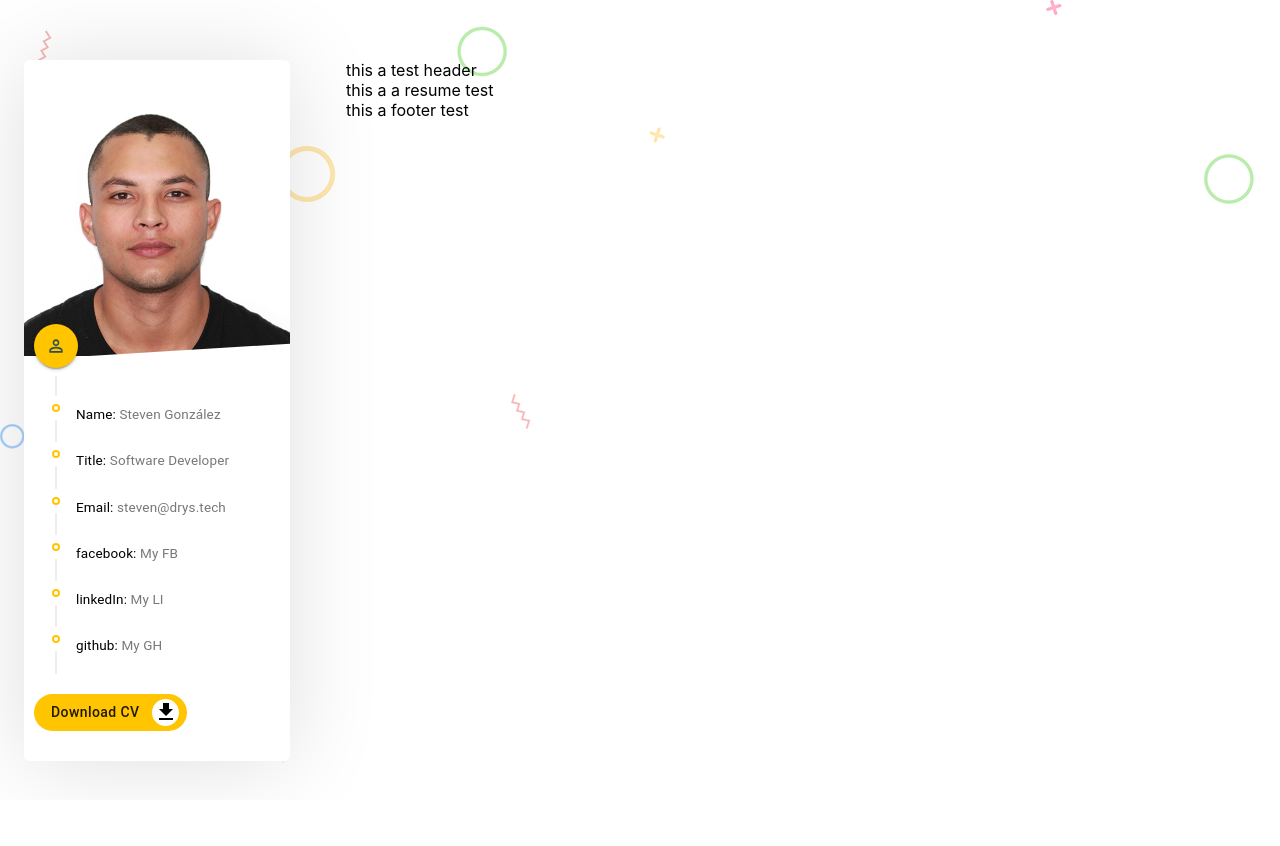
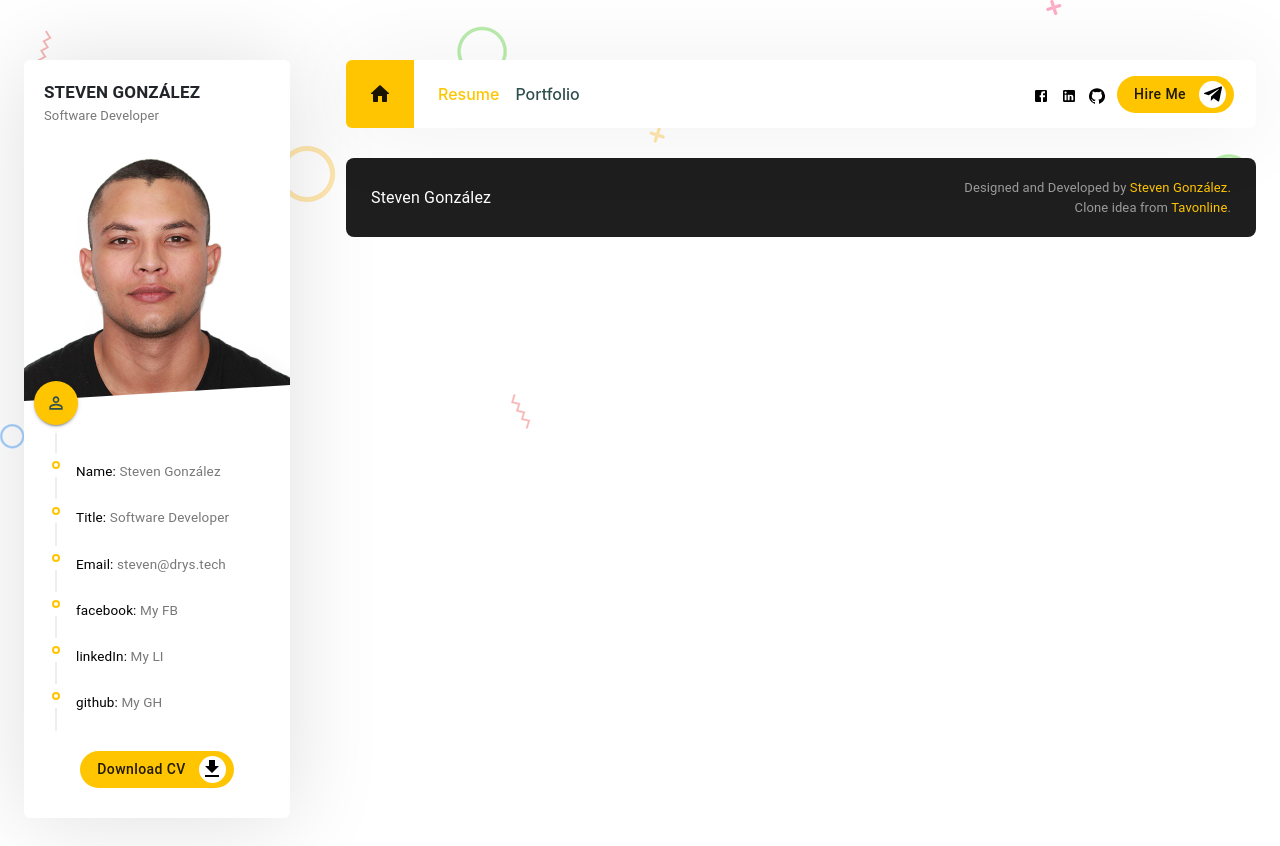
Before and after one commit to stevgonzalezb/resume, a React (Create React App) app: page / in a window 1280 px wide. Before the commit the page ends 800 px from the top, so only its background shows below. Built offline with nearby package versions, Linux system fonts and the light colour scheme.

Commit message:
footer and header finished

```diff
--- a/package.json
+++ b/package.json
@@ -10,7 +10,9 @@
     "@testing-library/jest-dom": "^5.11.9",
     "@testing-library/react": "^11.2.3",
     "@testing-library/user-event": "^12.6.0",
+    "bootstrap": "^4.5.3",
     "react": "^17.0.1",
+    "react-bootstrap": "^1.4.3",
     "react-dom": "^17.0.1",
     "react-router-dom": "^5.2.0",
     "react-scripts": "4.0.1",
--- a/src/App.js
+++ b/src/App.js
@@ -20,8 +20,8 @@ function App() {
           <Profile/>
         </Grid>
         <Grid item xs>
-          <Header/>
             <Router>
+              <Header/>
               <Switch>
                 <Route path='/portfolio'>
                   <Portfolio/>
--- /dev/null
+++ b/src/components/Footer/Footer.css
@@ -0,0 +1,22 @@
+.footer {
+    background-color: #1e1e1e;
+    color: white;
+    display: flex;
+    flex-wrap: wrap;
+    align-items: center;
+    justify-content: space-between;
+    min-height: 70px;
+    border-radius: 8px;
+    padding: 20px 25px;
+}
+
+.footer .footer-copyright {
+    font-size: small;
+    text-align: end;
+    color: #9c9c9c;
+}
+
+.footer .footer-copyright > a {
+    text-decoration: none !important;
+    color: var(--main-color);
+}
--- a/src/components/Footer/Footer.js
+++ b/src/components/Footer/Footer.js
@@ -1,9 +1,24 @@
+import { Typography } from '@material-ui/core'
 import React from 'react'
+import resumeData from '../../utils/resumeData'
+
+import './Footer.css'
 
 const Footer = () => {
     return (
-        <div>
-            this a footer test
+        <div className='footer'>
+            <div className='footer-left' >
+                <Typography className='footer-name' >
+                    {resumeData.name}
+                </Typography>
+            </div>
+            <div className='footer-right' >
+                <Typography className='footer-copyright'>
+                    Designed and Developed by <a href='/' target='_blank' >Steven González.</a>
+                    <br/>
+                    Clone idea from <a href='/' target='_blank' >Tavonline</a>.
+                </Typography>
+            </div>
         </div>
     )
 }
--- /dev/null
+++ b/src/components/Header/Header.css
@@ -0,0 +1,52 @@
+.header {
+    margin-bottom: 30px !important;
+    background-color: white !important;
+    padding: 0 22px 0 0 !important;
+    border-radius: 6px !important;
+    box-shadow: 0px 2px 92px 0px rgba(0, 0, 0, 0.07);
+}
+
+.header .header-nav-link {
+    padding: 0;
+}
+
+.header .header-link {
+    font-weight: 500;
+    color: darkslategray !important;
+}
+
+.header .header-link:hover {
+    font-weight: 500;
+    color: var(--main-color) !important;
+}
+
+
+.header .header-link-active {
+    font-weight: 500;
+    color: var(--main-color) !important;
+}
+
+.header .header-home {
+    background-color: var(--main-color);
+    padding: 22px;
+    display: flex;
+    justify-content: center;
+    align-items: center;
+    border-top-left-radius: 6px;
+    border-bottom-left-radius: 6px;
+}
+
+.header .header-left {
+    margin-right: auto;
+}
+
+.header .header-right {
+    display: flex !important;
+    align-items: center !important;
+}
+
+.header .header-right > a > .MuiSvgIcon-root {
+    font-size: 16px !important;
+    margin-right: 12px;
+    color: black;
+}
--- a/src/components/Header/Header.js
+++ b/src/components/Header/Header.js
@@ -1,11 +1,44 @@
 import React from 'react'
+import { Button, Form, FormControl, Nav, Navbar, NavDropdown } from 'react-bootstrap';
+import { Link, NavLink, withRouter } from 'react-router-dom'
 
-const Header = () => {
+import HomeRoundedIcon from '@material-ui/icons/HomeRounded';
+import TelegramIcon from '@material-ui/icons/Telegram';
+import 'bootstrap/dist/css/bootstrap.min.css';
+import resumeData from '../../utils/resumeData.js';
+import CustomButton from '../Button/Button'
+
+import './Header.css'
+
+const Header = (props) => {
+    const pathName = props?.location?.pathname
+
     return (
-        <div>
-            this a test header
-        </div>
+        <Navbar expand="lg" sticky='top' className='header'>
+            <Nav.Link as={NavLink} to='/' className='header-nav-link' >
+                <Navbar.Brand className='header-home'>
+                    <HomeRoundedIcon />
+                </Navbar.Brand>
+            </Nav.Link>
+
+            <Navbar.Toggle />
+
+            <Navbar.Collapse>
+                <Nav className='header-left' >
+                    <Nav.Link as={NavLink} to='/' className={pathName == '/' ? 'header-link-active' : 'header-link'}>Resume</Nav.Link>
+                    <Nav.Link as={NavLink} to='/portfolio' className={pathName == '/portfolio' ? 'header-link-active' : 'header-link'}>Portfolio</Nav.Link>
+                </Nav>
+
+                <div className='header-right'>
+                    {Object.keys(resumeData.socials).map(key => (
+                        <a href={resumeData.socials[key].link} target='_blank'>{resumeData.socials[key].icon}</a>
+                    ))}
+                <CustomButton text='Hire Me' icon={<TelegramIcon />} />
+                </div>
+
+            </Navbar.Collapse>
+        </Navbar>
     )
 }
 
-export default Header
+export default withRouter(Header)
--- a/src/components/Profile/Profile.css
+++ b/src/components/Profile/Profile.css
@@ -59,3 +59,11 @@
 .timeline-item-text > span {
     color: black;
 }
+
+.profile .button-container {
+    width: 100% !important;
+    display: flex !important;
+    justify-content: center !important;
+    margin-top: 20px !important;
+
+}
--- a/src/components/Profile/Profile.js
+++ b/src/components/Profile/Profile.js
@@ -1,12 +1,11 @@
-import React from 'react'
-import { Typography } from '@material-ui/core'
+import React from 'react';
+import { Typography } from '@material-ui/core';
 import TimelineItem from '@material-ui/lab/TimelineItem';
 import TimelineContent from '@material-ui/lab/TimelineContent';
 import PersonOutlineIcon from '@material-ui/icons/PersonOutline';
 import GetApp from '@material-ui/icons/GetApp';
 
 import profilePhoto from '../../assets/images/profile_photo.jpg';
-import profileData from '../../utils/resumeData.js'
 import resumeData from '../../utils/resumeData.js';
 import CustomTimeline, { CustomTimelineSeparator } from '../Timeline/Timeline'
 import CustomButton from '../Button/Button'
@@ -37,8 +36,8 @@ function Profile() {
   return (
     <div className='profile containter-shadow'>
         <div className='profile-name'>
-            <Typography className='name'>{profileData.Name}</Typography>
-            <Typography className='title'>{profileData.Title}</Typography>
+            <Typography className='name'>{resumeData.name}</Typography>
+            <Typography className='title'>{resumeData.title}</Typography>
         </div>
 
         <figure className='profile-image'>
@@ -47,16 +46,17 @@ function Profile() {
 
         <div className='profile-information'>
             <CustomTimeline icon={<PersonOutlineIcon />}>
-              <CustomTimelineItem title='Name' text={profileData.name} />
-              <CustomTimelineItem title='Title' text={profileData.title} />
-              <CustomTimelineItem title='Email' text={profileData.email} />
+              <CustomTimelineItem title='Name' text={resumeData.name} />
+              <CustomTimelineItem title='Title' text={resumeData.title} />
+              <CustomTimelineItem title='Email' text={resumeData.email} />
 
               {Object.keys(resumeData.socials).map((key) => (
                 <CustomTimelineItem title={key} text={resumeData.socials[key].text} link={resumeData.socials[key].url} />
               ))}
             </CustomTimeline>
-            <br/>
-            <CustomButton text={'Download CV'} icon={<GetApp />} />
+            <div className='button-container' >
+              <CustomButton text={'Download CV'} icon={<GetApp />} />
+            </div>
         </div>
     </div>
   );
--- a/src/index.css
+++ b/src/index.css
@@ -10,7 +10,7 @@ body {
   -webkit-font-smoothing: antialiased;
   -moz-osx-font-smoothing: grayscale;
   background: #fafafa;
-  overflow: hidden;
+  overflow-x: hidden;
   background: url('./assets/images/bg.png');
 }
 
--- a/src/pages/Resume/Resume.js
+++ b/src/pages/Resume/Resume.js
@@ -1,10 +1,19 @@
+import { Grid } from '@material-ui/core'
 import React from 'react'
+
+import './Resume.css'
 
 const Resume = () => {
     return (
-        <div>
-            this a a resume test
-        </div>
+        <>  {/* ABOUT ME */}
+            <Grid container className=''></Grid>
+
+            {/* Services */}
+            <Grid container className=''></Grid>
+
+            {/* Skills */}
+            <Grid container className=''></Grid>
+        </>
     )
 }
 
```
Also changed, not shown: src/pages/Resume/Resume.css (added), 2 other files (tests, documents, lock files or other folders).
